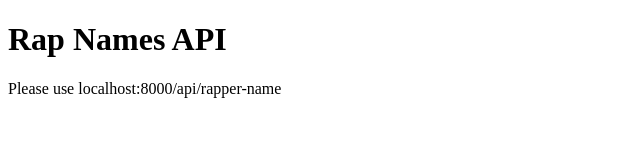
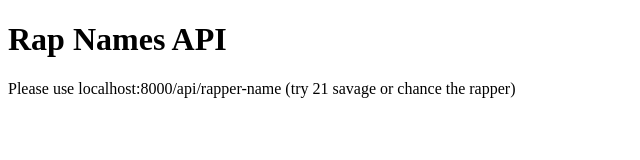
Before and after one commit to AltinGruda/rappers-api, a website: page index.html in a window 1280 px wide. Shown: the whole page, without its empty margins (0-640 px from the left). Drawn offline with Linux system fonts and the light colour scheme.

Commit message:
update index

```diff
--- a/index.html
+++ b/index.html
@@ -8,6 +8,6 @@
 </head>
 <body>
     <h1>Rap Names API</h1>
-    <p>Please use localhost:8000/api/rapper-name</p>
+    <p>Please use localhost:8000/api/rapper-name (try 21 savage or chance the rapper)</p>
 </body>
 </html>
```
